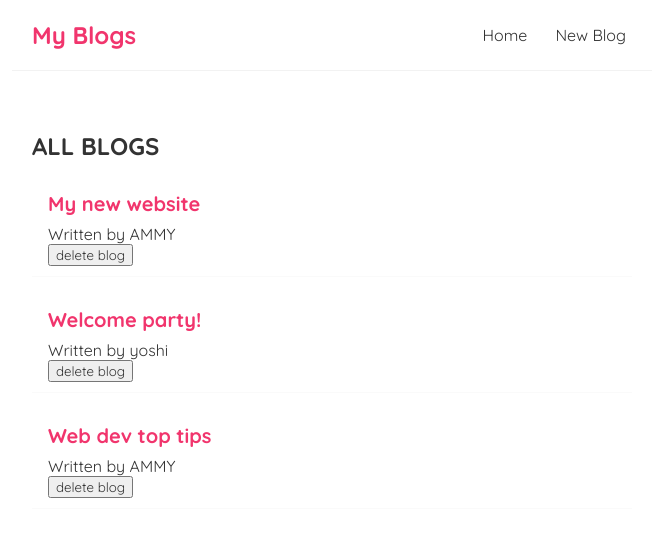
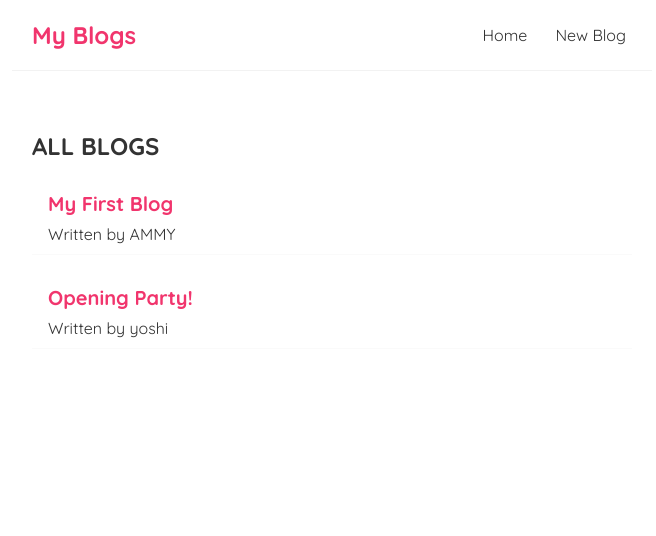
Before and after one commit to Amritpals01/dojo-blog, a React (Create React App) app: page / in a window 1280 px wide. Shown: the top 536 px of the page, without its empty margins (308-964 px from the left). Built offline with nearby package versions, Linux system fonts and the light colour scheme; data requests are answered from the project's data file.

Commit message:
fetch data

```diff
--- a/src/BlogList.js
+++ b/src/BlogList.js
@@ -1,4 +1,4 @@
-const BlogList = ({blogs,title , handelDelete}) => {
+const BlogList = ({blogs,title}) => {
 
 
     return (
@@ -8,7 +8,7 @@
             <div className="blog-preview" key={blog.id} >
                 <h2>{blog.title}</h2>
                 <p>Written by {blog.author}</p>
-                <button onClick={()=> handelDelete(blog.id)}>delete blog </button>
+
             </div>
 
         ))}
--- a/src/Home.js
+++ b/src/Home.js
@@ -2,26 +2,26 @@
 import BlogList from './BlogList';
 
 const Home = () => {
-    const [blogs , setBlogs]=useState([
-        { title: 'My new website', body: 'lorem ipsum...', author: 'AMMY', id: 1 },
-        { title: 'Welcome party!', body: 'lorem ipsum...', author: 'yoshi', id: 2 },
-        { title: 'Web dev top tips', body: 'lorem ipsum...', author: 'AMMY', id: 3 }
-      ]);
+    const [blogs , setBlogs]=useState(null);
 
       const [name , setName]= useState('Ammy');
-      const handelDelete=(id) =>{
-        const newBlogs= blogs.filter(blog => blog.id !== id);
-        setBlogs(newBlogs);
 
-      }
       useEffect(()=>{
-        console.log('Use effect ran')
+        fetch('http://localhost:8000/blogs')
+        .then(res =>{
+          return res.json();
+        })
+        .then(data =>{
+
+          setBlogs(data);
+
+        })
       } , []);
 
 
     return (
         <div className="home">
-        <BlogList blogs={blogs} title="ALL BLOGS" handelDelete={handelDelete} />
+       {blogs && <BlogList blogs={blogs} title="ALL BLOGS"  /> }
 
         </div>
     );
```
